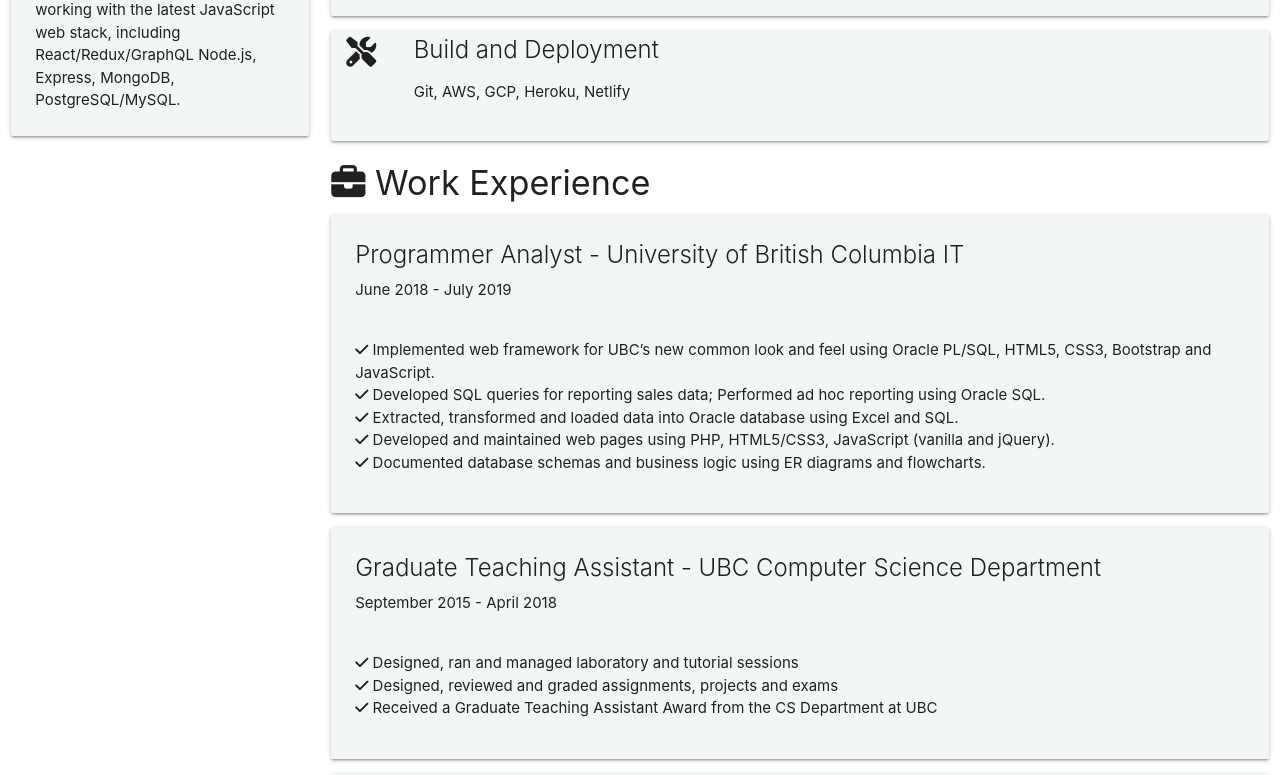
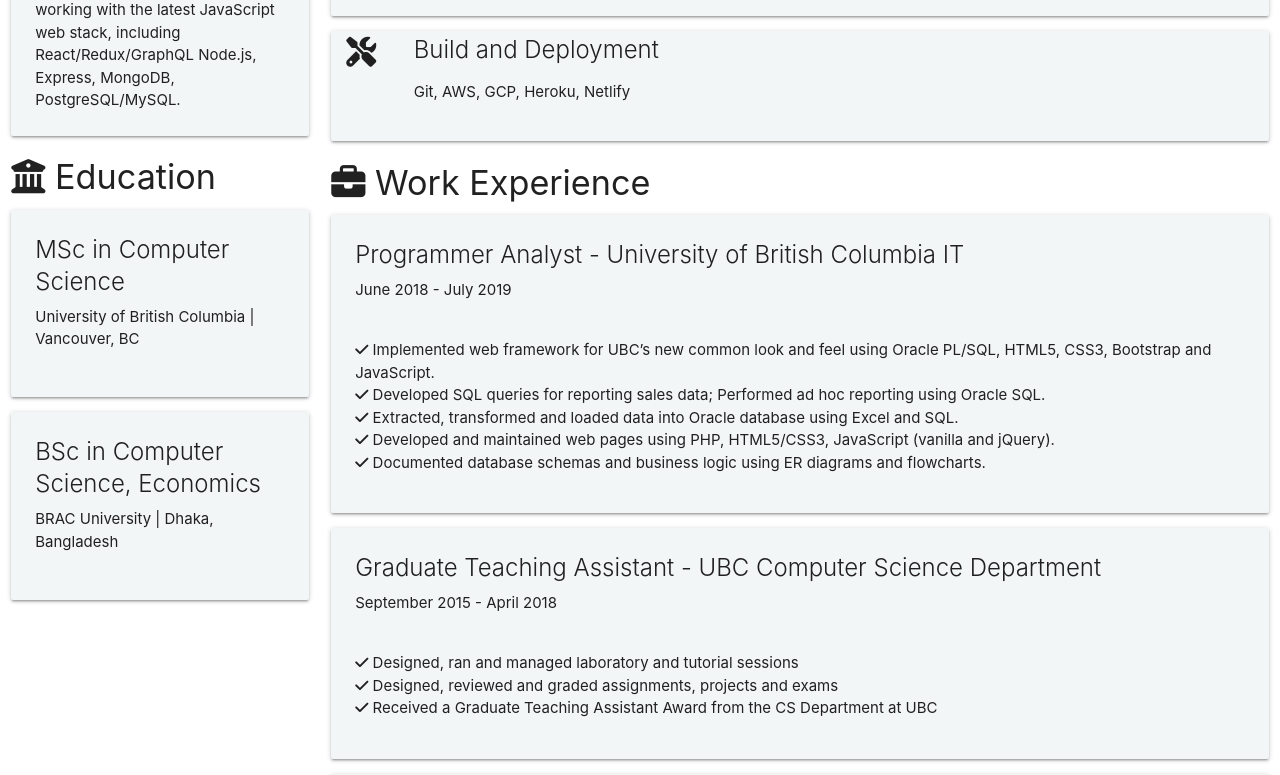
Before and after one commit to adnanreza/personal-site, a React (Create React App) app: page /Resume in a window 1280 px wide. Shown: the part 484-1259 px from the top of the page. Built offline with nearby package versions, Linux system fonts and the light colour scheme; the HTML template or start-up script is replaced by a standard one.

Commit message:
Added Education cards to Resume

```diff
--- a/src/components/pages/Resume.js
+++ b/src/components/pages/Resume.js
@@ -89,6 +89,23 @@ const Resume = props => {
             body={summary}
             list={false}
           ></ResumeBlock>
+          <h4>
+            <i className='fa fa-university'></i>
+            {` `}
+            Education
+          </h4>
+          <ResumeBlock
+            heading='MSc in Computer Science'
+            subheading='University of British Columbia | Vancouver, BC'
+            body=''
+            list={false}
+          ></ResumeBlock>
+          <ResumeBlock
+            heading='BSc in Computer Science, Economics'
+            subheading='BRAC University | Dhaka, Bangladesh'
+            body=''
+            list={false}
+          ></ResumeBlock>
         </div>
         <div className='col s9'>
           <h4>
```
